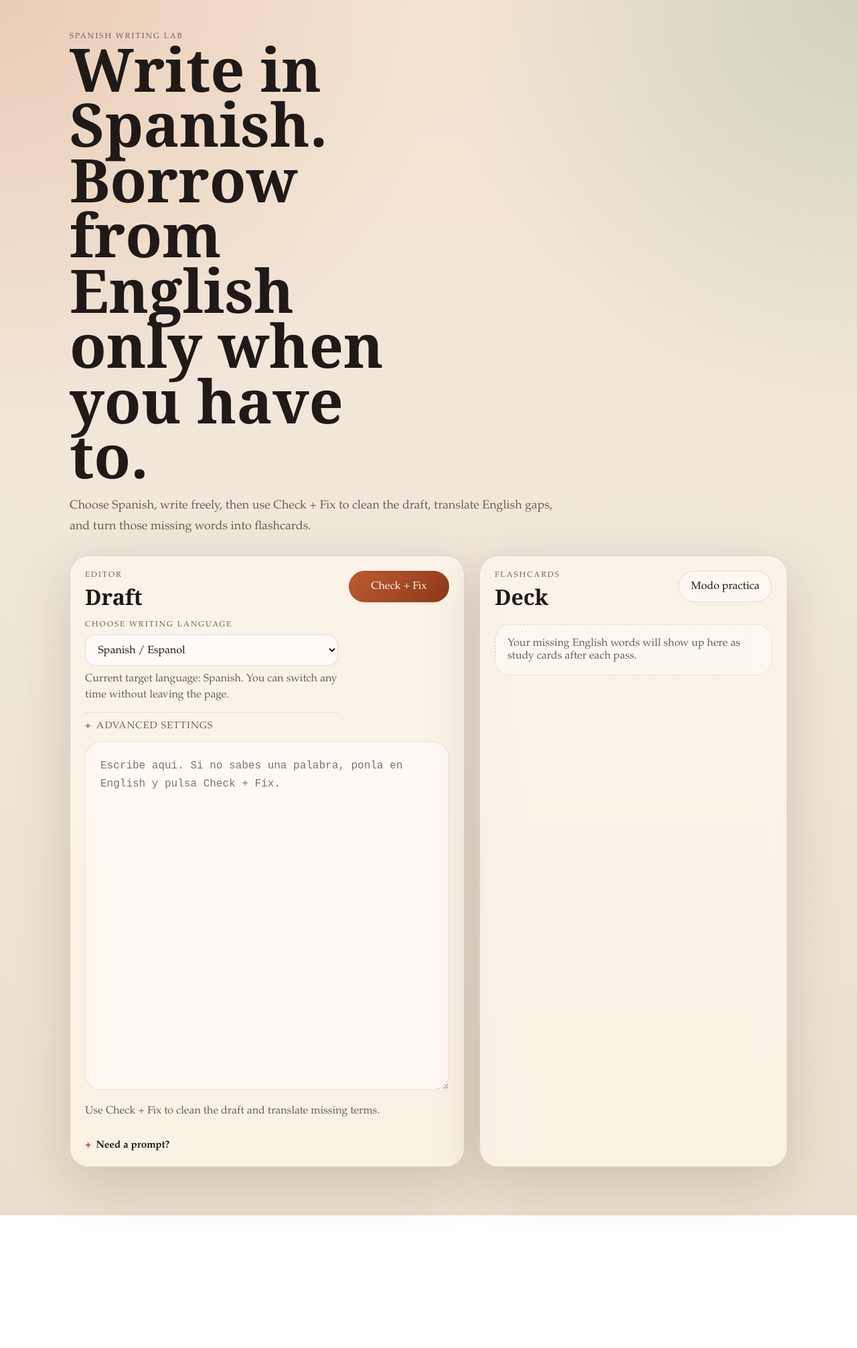
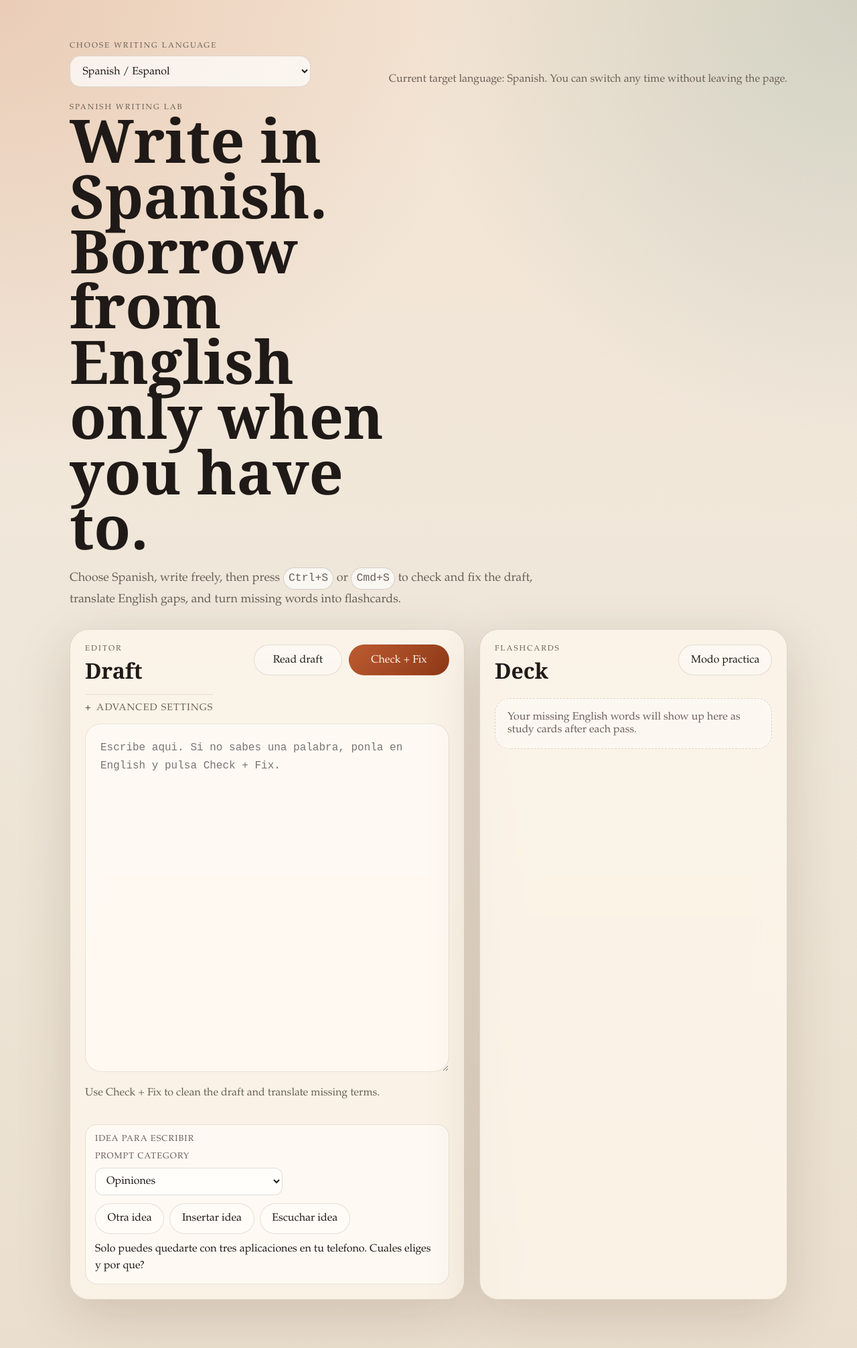
Before and after one commit to hax2/typelearn, a website: page public/index.html in a window 1280 px wide. Shown: the whole page at 67% size. Before the commit the page ends 1814 px from the top, so only its background shows below. Drawn offline with Linux system fonts and the light colour scheme.

Commit message:
Improve desktop prompts and draft audio

```diff
--- a/public/app.js
+++ b/public/app.js
@@ -10,8 +10,10 @@ const TARGET_LANGUAGES = {
     voiceCode: "es-ES",
     eyebrow: "Spanish writing lab",
     heroTitle: "Write in Spanish. Borrow from English only when you have to.",
-    subtitle:
-      "Choose Spanish, write freely, then use Check + Fix to clean the draft, translate English gaps, and turn those missing words into flashcards.",
+    subtitleDesktop:
+      "Choose Spanish, write freely, then press <span class=\"keycap\">Ctrl+S</span> or <span class=\"keycap\">Cmd+S</span> to check and fix the draft, translate English gaps, and turn missing words into flashcards.",
+    subtitleMobile:
+      "Choose Spanish, write freely, then use Check + Fix to clean the draft, translate English gaps, and turn missing words into flashcards.",
     placeholder: "Escribe aqui. Si no sabes una palabra, ponla en English y pulsa Check + Fix.",
     cardHint: "Tap to reveal the Spanish answer.",
     cardLabel: "Spanish",
@@ -107,8 +109,10 @@ const TARGET_LANGUAGES = {
     voiceCode: "pl-PL",
     eyebrow: "Polish writing lab",
     heroTitle: "Write in Polish. Borrow from English only when you have to.",
-    subtitle:
-      "Choose Polish, write freely, then use Check + Fix to clean the draft, translate English gaps, and turn those missing words into flashcards.",
+    subtitleDesktop:
+      "Choose Polish, write freely, then press <span class=\"keycap\">Ctrl+S</span> or <span class=\"keycap\">Cmd+S</span> to check and fix the draft, translate English gaps, and turn missing words into flashcards.",
+    subtitleMobile:
+      "Choose Polish, write freely, then use Check + Fix to clean the draft, translate English gaps, and turn missing words into flashcards.",
     placeholder: "Pisz po polsku. Jesli nie znasz slowa, wpisz je in English i nacisnij Check + Fix.",
     cardHint: "Tap to reveal the Polish answer.",
     cardLabel: "Polish",
@@ -204,8 +208,10 @@ const TARGET_LANGUAGES = {
     voiceCode: "ru-RU",
     eyebrow: "Russian writing lab",
     heroTitle: "Write in Russian. Borrow from English only when you have to.",
-    subtitle:
-      "Choose Russian, write freely, then use Check + Fix to clean the draft, translate English gaps, and turn those missing words into flashcards.",
+    subtitleDesktop:
+      "Choose Russian, write freely, then press <span class=\"keycap\">Ctrl+S</span> or <span class=\"keycap\">Cmd+S</span> to check and fix the draft, translate English gaps, and turn missing words into flashcards.",
+    subtitleMobile:
+      "Choose Russian, write freely, then use Check + Fix to clean the draft, translate English gaps, and turn missing words into flashcards.",
     placeholder: "Пиши по-русски. Если не знаешь слово, вставь его in English и нажми Check + Fix.",
     cardHint: "Tap to reveal the Russian answer.",
     cardLabel: "Russian",
@@ -301,8 +307,10 @@ const TARGET_LANGUAGES = {
     voiceCode: "uk-UA",
     eyebrow: "Ukrainian writing lab",
     heroTitle: "Write in Ukrainian. Borrow from English only when you have to.",
-    subtitle:
-      "Choose Ukrainian, write freely, then use Check + Fix to clean the draft, translate English gaps, and turn those missing words into flashcards.",
+    subtitleDesktop:
+      "Choose Ukrainian, write freely, then press <span class=\"keycap\">Ctrl+S</span> or <span class=\"keycap\">Cmd+S</span> to check and fix the draft, translate English gaps, and turn missing words into flashcards.",
+    subtitleMobile:
+      "Choose Ukrainian, write freely, then use Check + Fix to clean the draft, translate English gaps, and turn missing words into flashcards.",
     placeholder: "Пиши українською. Якщо не знаєш слова, встав його in English і натисни Check + Fix.",
     cardHint: "Tap to reveal the Ukrainian answer.",
     cardLabel: "Ukrainian",
@@ -414,6 +422,7 @@ const state = {
   settings: loadSettings(),
   saving: false,
   speaking: false,
+  speechTarget: "prompt",
 };
 
 const editor = document.querySelector("#editor");
@@ -425,17 +434,20 @@ const practiceToggle = document.querySelector("#practiceToggle");
 const cardTemplate = document.querySelector("#cardTemplate");
 const groqApiKeyInput = document.querySelector("#groqApiKey");
 const saveKeyButton = document.querySelector("#saveKeyButton");
+const speakDraftButton = document.querySelector("#speakDraftButton");
 const languageSelect = document.querySelector("#languageSelect");
 const languageHint = document.querySelector("#languageHint");
 const eyebrow = document.querySelector("#eyebrow");
 const heroTitle = document.querySelector("#heroTitle");
-const subtitle = document.querySelector("#subtitle");
+const subtitleDesktop = document.querySelector("#subtitleDesktop");
+const subtitleMobile = document.querySelector("#subtitleMobile");
 const promptLabel = document.querySelector("#promptLabel");
 const promptText = document.querySelector("#promptText");
 const promptCategorySelect = document.querySelector("#promptCategory");
 const nextPromptButton = document.querySelector("#nextPromptButton");
 const insertPromptButton = document.querySelector("#insertPromptButton");
 const speakPromptButton = document.querySelector("#speakPromptButton");
+const promptPanel = document.querySelector("#promptPanel");
 
 bootstrap();
 
@@ -446,6 +458,7 @@ function bootstrap() {
   syncLanguageMode();
   syncPromptCategoryOptions();
   ensurePromptSelectionValid();
+  syncPromptPanelForViewport();
   syncPrompt();
   renderDeck();
   renderMeta();
@@ -453,9 +466,14 @@ function bootstrap() {
   syncSpeechButton();
 }
 
+window.addEventListener("resize", () => {
+  syncPromptPanelForViewport();
+});
+
 editor.addEventListener("input", () => {
   state.note = editor.value;
   persistState();
+  syncSpeechButton();
 });
 
 saveButton.addEventListener("click", () => {
@@ -519,12 +537,21 @@ insertPromptButton.addEventListener("click", () => {
 });
 
 speakPromptButton.addEventListener("click", () => {
-  if (state.speaking) {
+  if (state.speaking && state.speechTarget === "prompt") {
     stopSpeaking();
     return;
   }
 
-  speakCurrentPrompt();
+  speakText(currentPromptText(), "prompt");
+});
+
+speakDraftButton.addEventListener("click", () => {
+  if (state.speaking && state.speechTarget === "draft") {
+    stopSpeaking();
+    return;
+  }
+
+  speakText(editor.value.trim(), "draft");
 });
 
 window.addEventListener("keydown", (event) => {
@@ -812,7 +839,8 @@ function syncLanguageMode() {
   const config = currentLanguageConfig();
   eyebrow.textContent = config.eyebrow;
   heroTitle.textContent = config.heroTitle;
-  subtitle.textContent = config.subtitle;
+  subtitleDesktop.innerHTML = config.subtitleDesktop;
+  subtitleMobile.textContent = config.subtitleMobile;
   editor.placeholder = config.placeholder;
   deckEmpty.textContent = config.deckEmpty;
   languageHint.textContent = `Current target language: ${config.name}. You can switch any time without leaving the page.`;
@@ -916,6 +944,19 @@ function syncPrompt() {
   syncSpeechButton();
 }
 
+function syncPromptPanelForViewport() {
+  if (!promptPanel) {
+    return;
+  }
+
+  if (window.matchMedia("(max-width: 640px)").matches) {
+    promptPanel.open = false;
+    return;
+  }
+
+  promptPanel.open = true;
+}
+
 function nextPromptIndex(total, current) {
   if (total <= 1) {
     return 0;
@@ -945,10 +986,10 @@ function insertIntoEditor(text) {
   persistState();
 }
 
-function speakCurrentPrompt() {
-  const prompt = currentPromptText();
+function speakText(text, target) {
+  const content = String(text || "").trim();
 
-  if (!prompt) {
+  if (!content) {
     return;
   }
 
@@ -959,7 +1000,7 @@ function speakCurrentPrompt() {
 
   stopSpeaking(false);
 
-  const utterance = new SpeechSynthesisUtterance(prompt);
+  const utterance = new SpeechSynthesisUtterance(content);
   utterance.lang = currentLanguageConfig().voiceCode;
   utterance.rate = 0.96;
   utterance.pitch = 1;
@@ -971,18 +1012,21 @@ function speakCurrentPrompt() {
 
   utterance.onstart = () => {
     state.speaking = true;
+    state.speechTarget = target;
     syncSpeechButton();
   };
 
   utterance.onend = () => {
     state.speaking = false;
+    state.speechTarget = "prompt";
     syncSpeechButton();
   };
 
   utterance.onerror = () => {
     state.speaking = false;
+    state.speechTarget = "prompt";
     syncSpeechButton();
-    updateSummary("Browser TTS could not play this prompt.", true);
+    updateSummary("Browser TTS could not play this audio.", true);
   };
 
   window.speechSynthesis.cancel();
@@ -996,6 +1040,7 @@ function stopSpeaking(updateButton = true) {
 
   window.speechSynthesis.cancel();
   state.speaking = false;
+  state.speechTarget = "prompt";
 
   if (updateButton) {
     syncSpeechButton();
@@ -1005,9 +1050,14 @@ function stopSpeaking(updateButton = true) {
 function syncSpeechButton() {
   const config = currentLanguageConfig();
   const prompt = currentPromptText();
+  const draft = editor.value.trim();
   const supported = "speechSynthesis" in window && typeof window.SpeechSynthesisUtterance === "function";
   speakPromptButton.disabled = !prompt || !supported;
-  speakPromptButton.textContent = state.speaking ? config.promptButtonStop : config.promptButtonSpeak;
+  speakDraftButton.disabled = !draft || !supported;
+  speakPromptButton.textContent =
+    state.speaking && state.speechTarget === "prompt" ? config.promptButtonStop : config.promptButtonSpeak;
+  speakDraftButton.textContent =
+    state.speaking && state.speechTarget === "draft" ? "Stop audio" : "Read draft";
 }
 
 function pickVoice(languageCode) {
--- a/public/index.html
+++ b/public/index.html
@@ -10,12 +10,28 @@
     <div class="backdrop"></div>
     <div class="shell">
       <header class="hero">
+        <div class="hero-topbar">
+          <div class="language-bar">
+            <label class="panel-field" for="languageSelect">Choose writing language</label>
+            <select id="languageSelect" class="panel-select"></select>
+          </div>
+          <p class="panel-hint language-bar-hint" id="languageHint">
+            Switch between Spanish, Polish, Russian, and Ukrainian at any time.
+          </p>
+        </div>
         <div class="hero-copy">
           <p class="eyebrow" id="eyebrow">Spanish writing lab</p>
           <h1 id="heroTitle">Write in Spanish. Borrow from English only when you have to.</h1>
-          <p class="subtitle" id="subtitle">
-            Choose a language, write freely, then use Check + Fix to clean the draft, translate English gaps, and
-            turn those missing words into flashcards.
+          <p class="subtitle">
+            <span class="desktop-copy" id="subtitleDesktop">
+              Choose a language, write freely, then press <span class="keycap">Ctrl+S</span> or
+              <span class="keycap">Cmd+S</span> to check and fix the draft, translate English gaps, and turn missing
+              words into flashcards.
+            </span>
+            <span class="mobile-copy" id="subtitleMobile">
+              Choose a language, write freely, then use Check + Fix to clean the draft, translate English gaps, and
+              turn missing words into flashcards.
+            </span>
           </p>
         </div>
       </header>
@@ -26,11 +42,6 @@
             <div class="panel-heading">
               <p class="panel-kicker">Editor</p>
               <h2>Draft</h2>
-              <label class="panel-field" for="languageSelect">Choose writing language</label>
-              <select id="languageSelect" class="panel-select"></select>
-              <p class="panel-hint" id="languageHint">
-                Switch between Spanish, Polish, Russian, and Ukrainian at any time.
-              </p>
               <details class="advanced-panel">
                 <summary class="advanced-toggle">Advanced settings</summary>
                 <div class="advanced-controls">
@@ -50,6 +61,7 @@
               </details>
             </div>
             <div class="button-row">
+              <button id="speakDraftButton" class="ghost-button" type="button">Read draft</button>
               <button id="saveButton" class="accent-button" type="button">Check + Fix</button>
             </div>
           </div>
@@ -61,7 +73,7 @@
           <div class="panel-footer">
             <p id="changeSummary">Corrections and translations will appear after each save.</p>
           </div>
-          <details class="prompt-panel">
+          <details class="prompt-panel" id="promptPanel" open>
             <summary class="prompt-summary">Need a prompt?</summary>
             <div class="prompt-card">
               <div class="prompt-top">
--- a/public/styles.css
+++ b/public/styles.css
@@ -59,6 +59,18 @@ body::before {
   animation: rise 500ms ease-out both;
 }
 
+.hero-topbar {
+  display: flex;
+  align-items: end;
+  justify-content: space-between;
+  gap: 18px;
+  margin-bottom: 24px;
+}
+
+.language-bar {
+  width: min(100%, 360px);
+}
+
 .eyebrow,
 .panel-kicker,
 .panel-field,
@@ -88,6 +100,20 @@ body::before {
   font-size: 1.12rem;
   line-height: 1.7;
   color: var(--muted);
+}
+
+.mobile-copy {
+  display: none;
+}
+
+.keycap {
+  display: inline-block;
+  padding: 0.12rem 0.45rem;
+  border: 1px solid rgba(31, 26, 23, 0.18);
+  border-radius: 999px;
+  background: rgba(255, 255, 255, 0.66);
+  font-family: "Courier New", Courier, monospace;
+  font-size: 0.92em;
 }
 
 .panel {
@@ -231,6 +257,10 @@ body::before {
   min-width: 150px;
 }
 
+.button-row .ghost-button {
+  min-width: 132px;
+}
+
 .prompt-card {
   margin-top: 12px;
   border: 1px solid rgba(95, 73, 52, 0.14);
@@ -264,6 +294,20 @@ body::before {
 
 .prompt-panel[open] .prompt-summary::before {
   content: "-";
+}
+
+@media (min-width: 641px) {
+  .prompt-panel[open] .prompt-summary {
+    display: none;
+  }
+
+  .prompt-panel {
+    margin-top: 18px;
+  }
+
+  .prompt-panel > .prompt-card {
+    margin-top: 0;
+  }
 }
 
 .prompt-top {
@@ -499,7 +543,20 @@ body::before {
     width: 100%;
   }
 
+  .hero-topbar {
+    flex-direction: column;
+    align-items: stretch;
+  }
+
+  .language-bar {
+    width: 100%;
+  }
+
   .button-row .accent-button {
+    width: 100%;
+  }
+
+  .button-row .ghost-button {
     width: 100%;
   }
 
@@ -535,6 +592,14 @@ body::before {
     line-height: 1.55;
   }
 
+  .desktop-copy {
+    display: none;
+  }
+
+  .mobile-copy {
+    display: inline;
+  }
+
   .panel {
     padding: 18px;
   }
@@ -547,6 +612,10 @@ body::before {
   .prompt-text {
     font-size: 0.96rem;
   }
+
+  .prompt-panel:not([open]) .prompt-card {
+    display: none;
+  }
 }
 
 @media (prefers-reduced-motion: reduce) {
```
